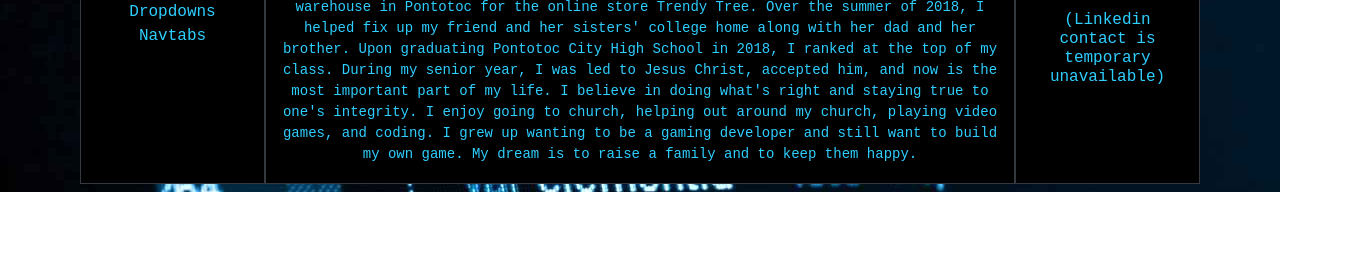
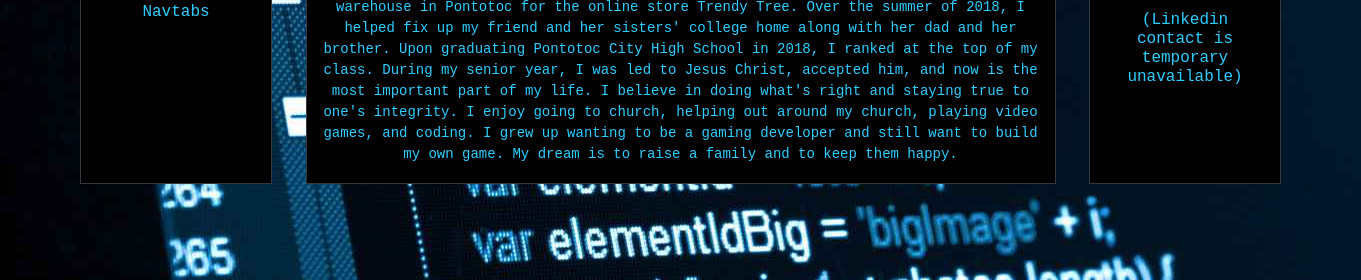
Before and after one commit to matt2tech/matt2tech.github.io, a website: page index.html in a window 1280 px wide. Shown: the part 620-900 px from the top of the page, 1361 px wide, since content can reach past the window. Before the commit the page ends 812 px from the top, so only its background shows below. Drawn offline with nearby package versions, Linux system fonts and the light colour scheme.

Commit message:
set a page height style

```diff
--- a/style.css
+++ b/style.css
@@ -101,9 +101,14 @@
     max-width: 750px;
 }
 
-.w-1361 {
+.page-width {
     width: 1361px;
     max-width: 1361px;
+}
+
+.page-height {
+    height: 900px;
+    max-height: 900px;
 }
 
 .w-8rem {
```
